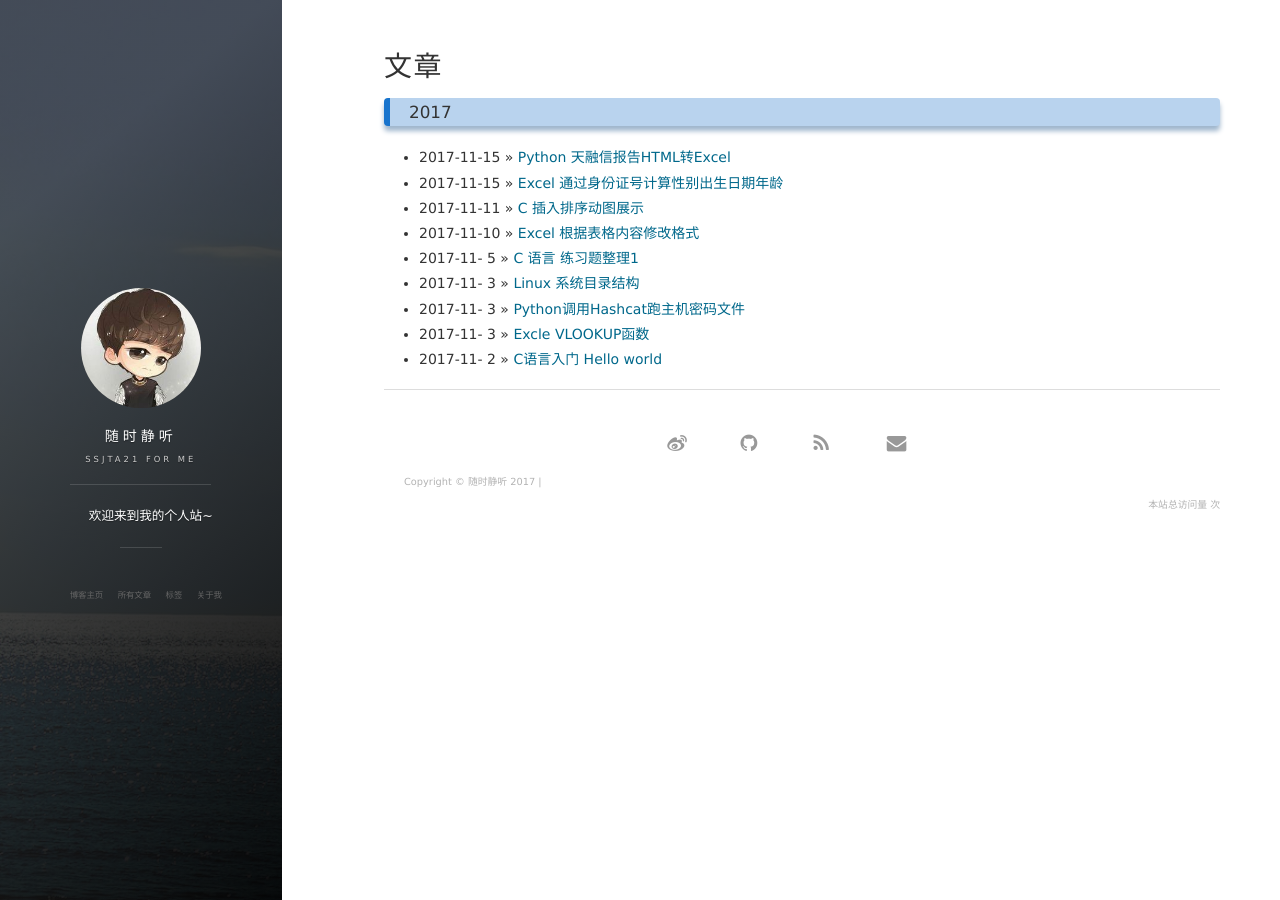
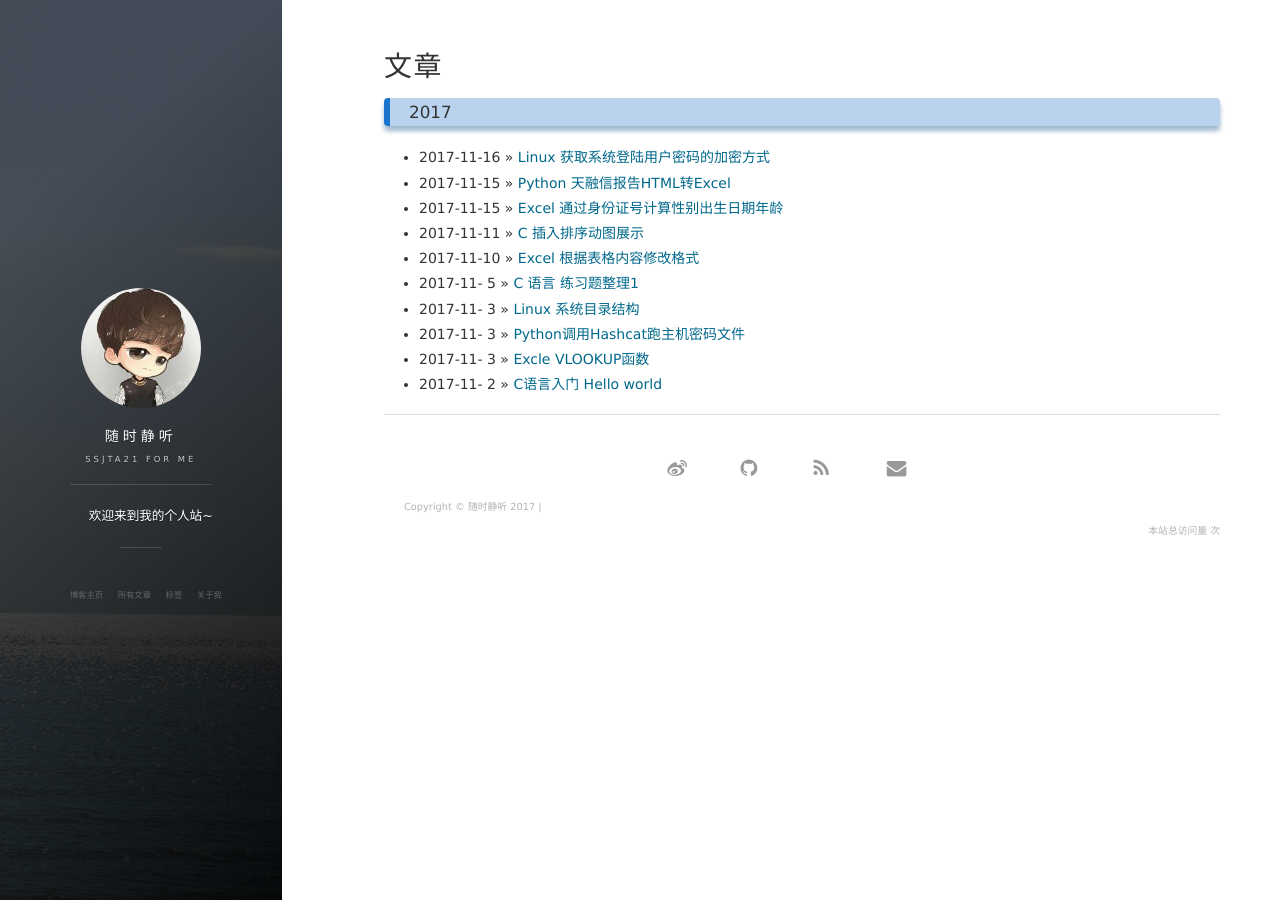
Before and after one commit to ssjt21/ssjt21.github.io, a Jekyll site: the page built from archive.html, in a window 1280 px wide. Built offline with Jekyll 4.4.1, drawn with Linux system fonts in a browser that asks for light colours; nearby versions of some CDN libraries; comment, search, counter and statistics services are not loaded; some of the changed lines change nothing that is shown.

Commit message:
linux crypt

````diff
--- /dev/null
+++ b/_posts/2017-11-16-Linux_Get_SYS_CryptMode.md
@@ -0,0 +1,62 @@
+---
+layout: post
+title: "Linux 获取系统登陆用户密码的加密方式"
+date: 2017-11-16 11:46:06
+description: "Linux 破解密码如何查询系统用户密码的加密方式"
+tag: Linux
+---
+
+每次跑弱口令都会很纠结，主机的加密方式，虽然根据密文的一些特征能够做出简单的判断，可是还是有一些密码的密文的加密方式无法确定，找遍网上教程也没找到合适的方法，特地找了一下Linux中的加密函数，结果获取了意外的惊喜！
+
+### man手册帮助命令查看 crpyt函数说明
+
+`root@localhost:~# man crypt`
+
+<img src="/images/posts/Linux/Linux_get_sys_crypt.gif" height="450" width="800">
+
+从上面额图片中我们看出passwd程序使用的加密方法就是crypt()函数，所以根据crypt下面的介绍，结合 /etc/shadow文件中密文的格式就可以确定了
+
+```C++
+//Linux 下 对传入的参数加密使用固定的salt:$6$4KaYW63o$
+// get_crypt.c
+#define _XOPEN_SOURCE
+#include<stdio.h>
+#include<unistd.h>
+#include<stdlib.h>
+#include<string.h>
+int  main(int argc,char*argv[])
+{
+	char * passwd;
+	char *key=argv[0];
+	if(strlen(key)!=0)
+	{
+		passwd=crypt(key,"$6$4KaYW63o$");
+		printf("the salt:$6$4KaYW63o$\n");
+	  	printf("password:%s\n",passwd);
+	}
+	else
+	{
+		printf("Please input your encrypt string\n");
+		printf("The using: ./get_crypt 'the string you need encrypt'\n");
+	}
+
+	return 0;
+}
+//编译方式： gcc  get_crypt.c -lcrypt -o get_crypt
+//运行方式：./get_crypt "123456"
+```
+
+
+
+
+
+
+
+推荐阅读：
+
+- [Linux 获取系统登陆用户密码的加密方式](http://ssjt21.github.io/2017/11/Linux_Get_SYS_CryptMode/)
+
+
+<br>
+
+转载请注明：[随时静听的博客](http://ssjt21.github.io) » [点击阅读原文](http://ssjt21.github.io/2017/11/Linux_DirStruct/)
--- a/_posts/2017-11-3-Linux_DirStruct.md
+++ b/_posts/2017-11-3-Linux_DirStruct.md
@@ -50,7 +50,7 @@ tag: Linux
 
 推荐阅读：
 
-- Building
+- [Linux 获取系统登陆用户密码的加密方式](http://ssjt21.github.io/2017/11/Linux_Get_SYS_CryptMode/)
 
 
 <br>
````
Also changed, not shown: 1 other file.
